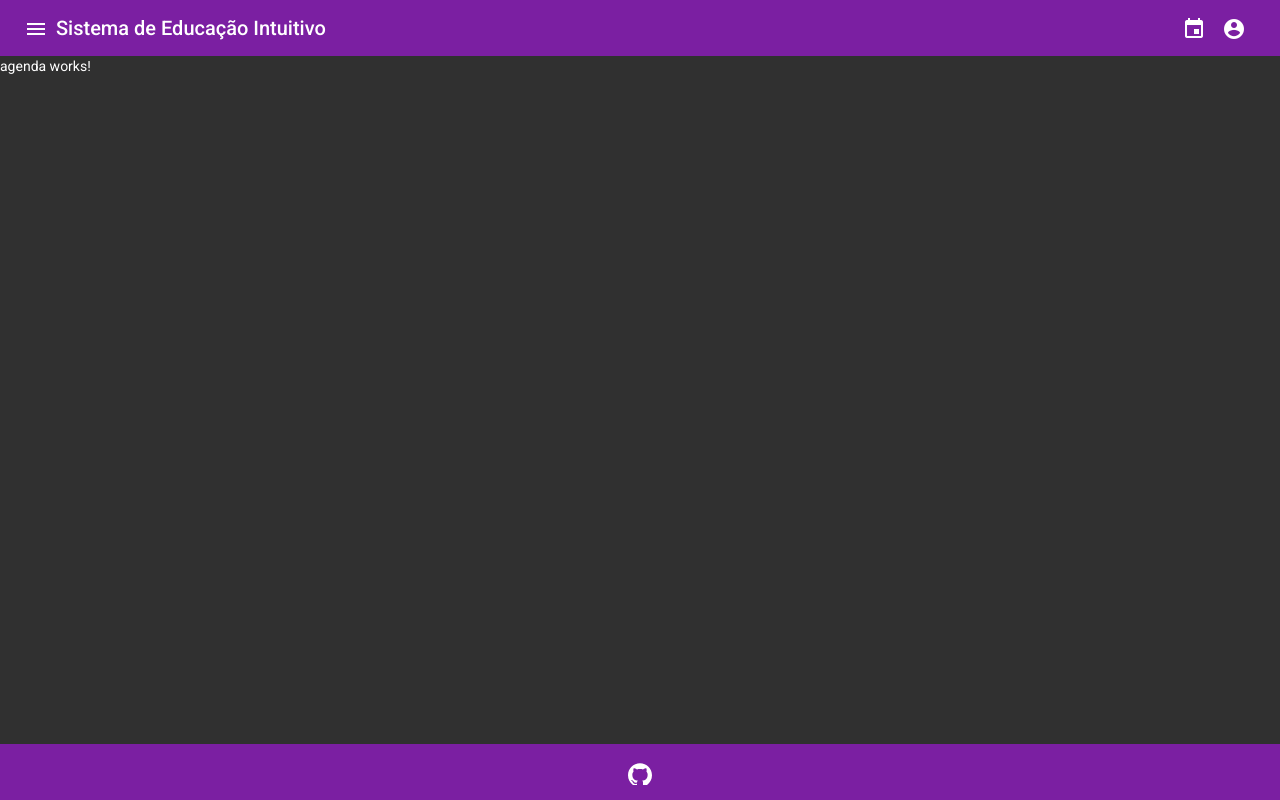
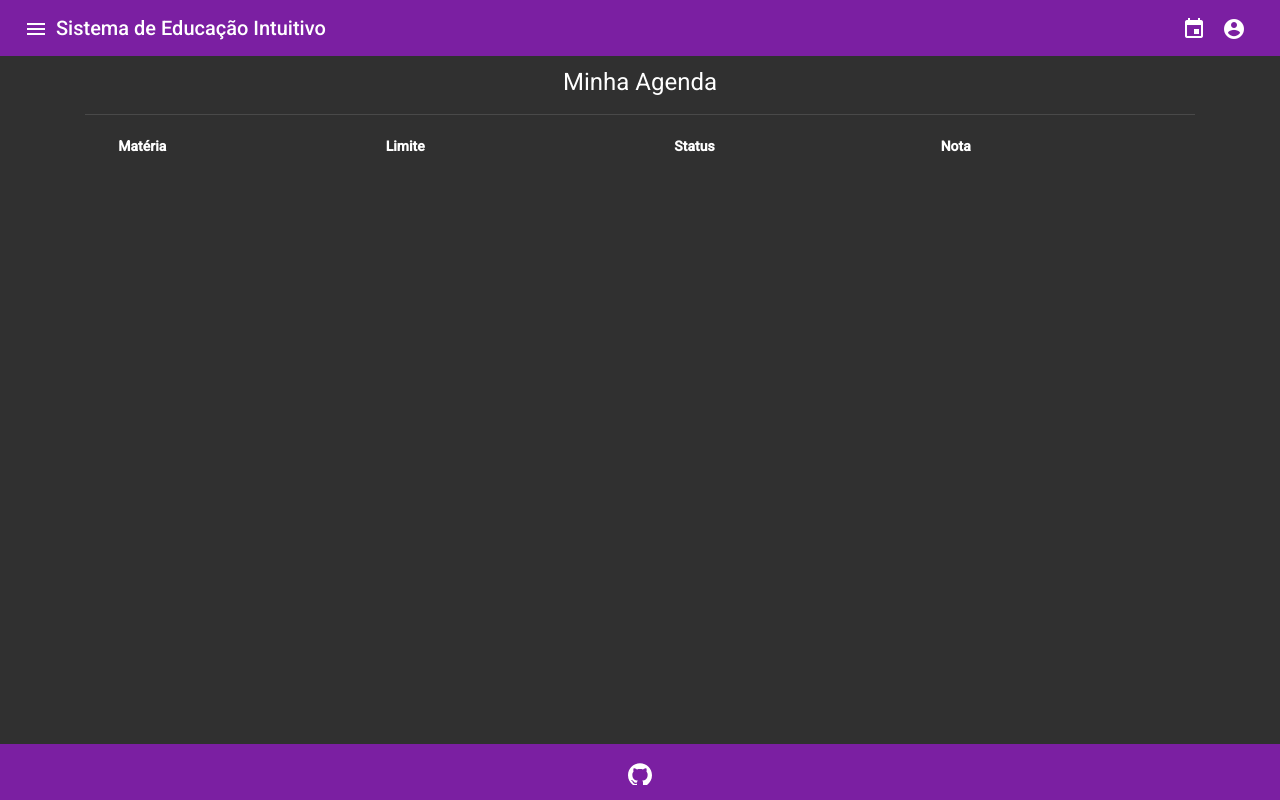
Before and after one commit to yuriel-v/sei, an Angular app in the folder src/sei-front/: page /user/agenda in a window 1280 px wide. Built offline with nearby package versions, Linux system fonts and the light colour scheme; sample sign-in values are in the browser's storage.

Commit message:
[feature] Initial "agenda" view

```diff
--- a/src/sei-front/src/app/agenda/agenda.component.html
+++ b/src/sei-front/src/app/agenda/agenda.component.html
@@ -1 +1,44 @@
-<p>agenda works!</p>
+<div class="container">
+    <div class="row agenda-row">
+        <h1 class="agenda-header">Minha Agenda</h1>
+    </div>
+</div>
+<div class="container">
+    <mat-divider></mat-divider>
+
+</div>
+
+<div class="container" style="width: 100%;">
+    <table style="width: 100%;">
+        <tr>
+            <th style="width: 27%;padding-left: 3%;">Matéria</th>
+            <th style="width: 26%;">Limite</th>
+            <th style="width: 24%;">Status</th>
+            <th>Nota</th>
+        </tr>
+    </table>
+    <!-- <mat-table [dataSource]="materias" style="width: 100%;">
+        <ng-container matColumnDef="Matéria">
+            <th mat-header-cell *matHeaderCellDef>
+                Matéria
+            </th>
+        </ng-container>
+        <ng-container matColumnDef="Limite">
+            <th mat-header-cell *matHeaderCellDef>
+                Limite
+            </th>
+        </ng-container>
+        <ng-container matColumnDef="Status">
+            <th mat-header-cell *matHeaderCellDef>
+                Status
+            </th>
+        </ng-container>
+        <ng-container matColumnDef="Nota">
+            <th mat-header-cell *matHeaderCellDef>
+                Nota
+            </th>
+        </ng-container>
+        <tr mat-header-row *matHeaderRowDef="tabelaAgendaColuna"></tr>
+    </mat-table> -->
+</div>
+<div class="container"> <div style="padding-top: 5px;"> </div> </div>
--- a/src/sei-front/src/app/agenda/agenda.component.scss
+++ b/src/sei-front/src/app/agenda/agenda.component.scss
@@ -0,0 +1,15 @@
+.mat-divider {
+    padding-bottom: 20px;
+}
+
+.divider {
+    padding-top: 10px;
+}
+
+.agenda-row {
+    justify-content: center;
+}
+
+.agenda-header {
+    padding-top: 10px;
+}
--- a/src/sei-front/src/app/agenda/agenda.component.ts
+++ b/src/sei-front/src/app/agenda/agenda.component.ts
@@ -1,4 +1,5 @@
 import { Component, OnInit } from '@angular/core';
+import { Subject } from './model/Subject';
 
 @Component({
   selector: 'app-agenda',
@@ -9,6 +10,11 @@ export class AgendaComponent implements OnInit {
 
   constructor() { }
 
+  materias:Subject[] = [{name:"Processos Estocáticos", limite:new Date(), assignments:[], nota:9.0, status:"Aprovado"}]
+
+
+  tabelaAgendaColuna = ["Matéria", "Limite", "Status", "Nota"]
+
   ngOnInit(): void {
   }
 
--- /dev/null
+++ b/src/sei-front/src/app/agenda/materia/materia.component.html
@@ -0,0 +1,26 @@
+<mat-expansion-panel>
+    <mat-expansion-panel-header>
+        <mat-panel-title> Processos Estocáticos </mat-panel-title>
+        <mat-panel-description>19-11-2021</mat-panel-description>
+        <mat-panel-description>Em Andamento</mat-panel-description>
+        <mat-panel-description>OK</mat-panel-description>
+    </mat-expansion-panel-header>
+
+    <table mat-table [dataSource]="assignments" style="width: 98%;">
+
+        <ng-container matColumnDef="name">
+            <td mat-cell *matCellDef="let assignment"> {{assignment.name}} </td>
+        </ng-container>
+        <ng-container matColumnDef="limite" class="table-cell">
+            <td mat-cell *matCellDef="let assignment"> {{assignment.limite}} </td>
+        </ng-container>
+        <ng-container matColumnDef="status" class="table-cell">
+            <td mat-cell *matCellDef="let assignment"> {{assignment.status}} </td>
+        </ng-container>
+        <ng-container matColumnDef="nota" class="table-cell">
+            <td mat-cell *matCellDef="let assignment"> {{assignment.nota}} </td>
+        </ng-container>
+
+        <tr mat-row *matRowDef="let row; columns: displayedColumns;"></tr>
+    </table>
+</mat-expansion-panel>
--- /dev/null
+++ b/src/sei-front/src/app/agenda/materia/materia.component.scss
@@ -0,0 +1,9 @@
+.mat-column-name {
+    width:25%;
+}
+.mat-column-limite {
+    width:28%;
+}
+.mat-column-status {
+    width:28%;
+}
--- /dev/null
+++ b/src/sei-front/src/app/agenda/materia/materia.component.ts
@@ -0,0 +1,25 @@
+import { Component, Input, OnInit } from '@angular/core';
+import { Subject } from '../model/Subject';
+
+@Component({
+  selector: 'app-materia',
+  templateUrl: './materia.component.html',
+  styleUrls: ['./materia.component.scss']
+})
+export class MateriaComponent implements OnInit {
+
+
+  @Input() materiaOpened:boolean = false;
+
+  @Input() materia:Subject[] = []
+
+  assignments:any[] = [{name:"AV1", limite:"17-11-2021", status:"Não feito", nota:"9.0"}]
+
+  constructor() { }
+
+  displayedColumns: string[] = ['name', 'limite', 'status', 'nota'];
+
+  ngOnInit(): void {
+  }
+
+}
--- /dev/null
+++ b/src/sei-front/src/app/agenda/model/Assignment.ts
@@ -0,0 +1,6 @@
+export interface Assignment {
+    name:string,
+    status:string,
+    limite:Date,
+    nota:number
+}
--- /dev/null
+++ b/src/sei-front/src/app/agenda/model/Subject.ts
@@ -0,0 +1,9 @@
+import { Assignment } from "./Assignment";
+
+export interface Subject {
+    name:string,
+    status:string,
+    limite:Date,
+    nota:number,
+    assignments:Assignment[]
+}
```
Also changed, not shown: src/sei-front/src/app/agenda/agenda.module.ts (+10 -3 lines), 1 other file (tests, documents, lock files or other folders).
